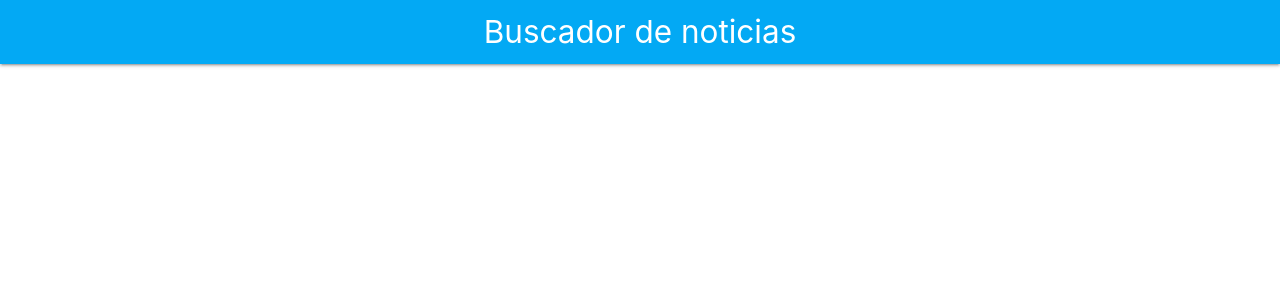
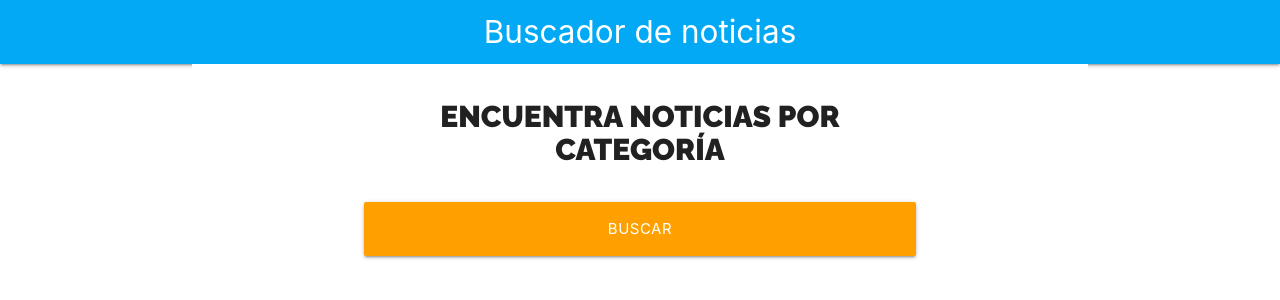
Before and after one commit to misanc21/noticias, a React (Create React App) app: page / in a window 1280 px wide. Shown: the top 300 px of the page. Built offline with nearby package versions, Linux system fonts and the light colour scheme.

Commit message:
adding styles to formulario

```diff
--- a/src/App.js
+++ b/src/App.js
@@ -1,5 +1,6 @@
 import React,  {Fragment} from 'react';
 import Header from './components/Header'
+import Formulario from './components/Formulario'
 
 function App() {
   return (
@@ -8,7 +9,8 @@ function App() {
         titulo = 'Buscador de noticias'
       />
       <div className="container white">
-
+        <Formulario
+        />
       </div>
     </Fragment>
   );
--- /dev/null
+++ b/src/components/Formulario.js
@@ -0,0 +1,23 @@
+import React from 'react';
+
+import Styles from './Formulario.module.css'
+
+const Formulario = () => {
+    return (
+        <div className={`row ${Styles.buscador}`}>
+            <div className="col s12 m8 offset-m2">
+                <form>
+                    <h2 className={Styles.heading}>Encuentra Noticias por categoría</h2>
+                    <div className="input-field col s12">
+                        <button
+                            type="submit"
+                            className={`btn-large amber darken-2 ${Styles.btn_block}`}
+                        >Buscar</button>
+                    </div>
+                </form>
+            </div>
+        </div>
+    );
+}
+
+export default Formulario;
--- /dev/null
+++ b/src/components/Formulario.module.css
@@ -0,0 +1,17 @@
+.heading {
+    font-family: 'Raleway', sans-serif;
+    font-weight: 900;
+    font-size: 2rem;
+    text-transform: uppercase;
+    text-align: center;
+}
+
+.buscardor {
+    margin-top: 2rem;
+    margin-bottom: 2rem;
+    text-align: center;
+}
+
+.btn_block {
+    width: 100%;
+}
```
